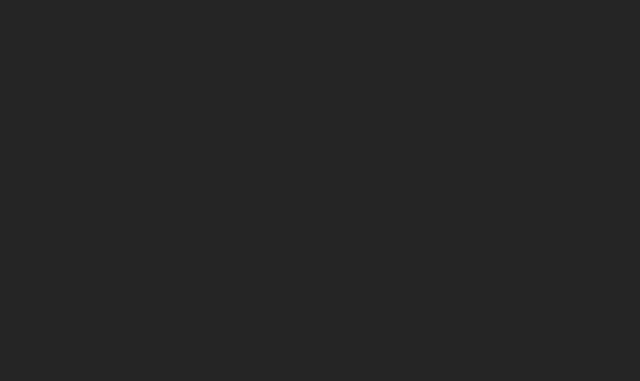
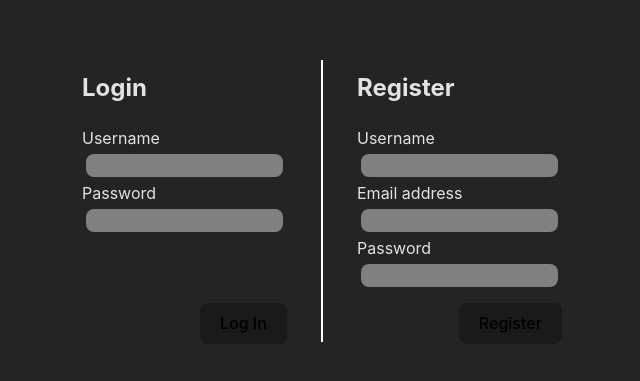
Before and after one commit to AshCaiH/cn-w9-authentication_front-end, a React (Vite) app: page / in a window 1280 px wide. Shown: the part 199-580 px from the top of the page, without its empty margins (318-958 px from the left). Built offline with nearby package versions, Linux system fonts and the light colour scheme.

Commit message:
feature: add basic login component without functionality

```diff
--- a/src/App.css
+++ b/src/App.css
@@ -0,0 +1,4 @@
+#root {
+  display: grid;
+  width: 100%;
+}
--- a/src/App.jsx
+++ b/src/App.jsx
@@ -1,10 +1,11 @@
 import { useState } from 'react'
+import LoginModal from "./components/login-modal/login-modal";
 import './App.css'
 
 function App() {
   return (
     <>
-
+      <LoginModal />
     </>
   )
 }
--- /dev/null
+++ b/src/components/login-modal/login-modal.css
@@ -0,0 +1,61 @@
+h2 {
+    margin-top: 0;
+}
+
+button {
+    background-color: rgb(185, 209, 119);
+    margin: auto 0 0 auto;
+    border: none;
+
+    position: relative;
+    top: 12px;
+}
+
+button:hover {
+    background-color: rgb(211, 255, 129);
+}
+
+.form {
+    display: grid;
+    width: 500px;
+    grid-template-columns: 45% 10% 45%;
+    justify-self: center;
+}
+
+.form-section {
+    margin: 10px;
+    display: flex;
+    flex-direction: column;
+}
+
+.divider {
+    background: white;
+    height: 100%;
+    width: 2px;
+    align-self: center;
+    justify-self: center;
+}
+
+.form-item {
+    display: flex;
+    flex-direction: column;
+}
+
+.form-item input {
+    background: grey;
+    border-style: none;
+    border: 0;
+    border-radius: 8px;
+    margin: 4px;
+    padding: 4px;
+    outline-style: none;
+}
+
+.form-item input:hover {
+    background-color: rgb(197, 197, 197);
+}
+
+.form-item input:focus {
+    border-style: none;
+    background-color: white;
+}
--- /dev/null
+++ b/src/components/login-modal/login-modal.jsx
@@ -0,0 +1,27 @@
+import "./login-modal.css"
+
+const LoginModal = (props) => {
+
+    return (
+        <div className="form">
+            <div className="form-section start-section">
+            <h2>Login</h2>
+            <div className="form-item">Username<input></input></div>
+            <div className="form-item">Password<input></input></div>
+            <button>Log In</button>
+            </div>
+
+            <div className="divider"/>
+
+            <div className="form-section end-section">
+            <h2>Register</h2>
+            <div className="form-item">Username <input></input></div>
+            <div className="form-item">Email address <input></input></div>
+            <div className="form-item">Password <input></input></div>
+            <button>Register</button>
+            </div>
+        </div>
+    )
+}
+
+export default LoginModal
```
